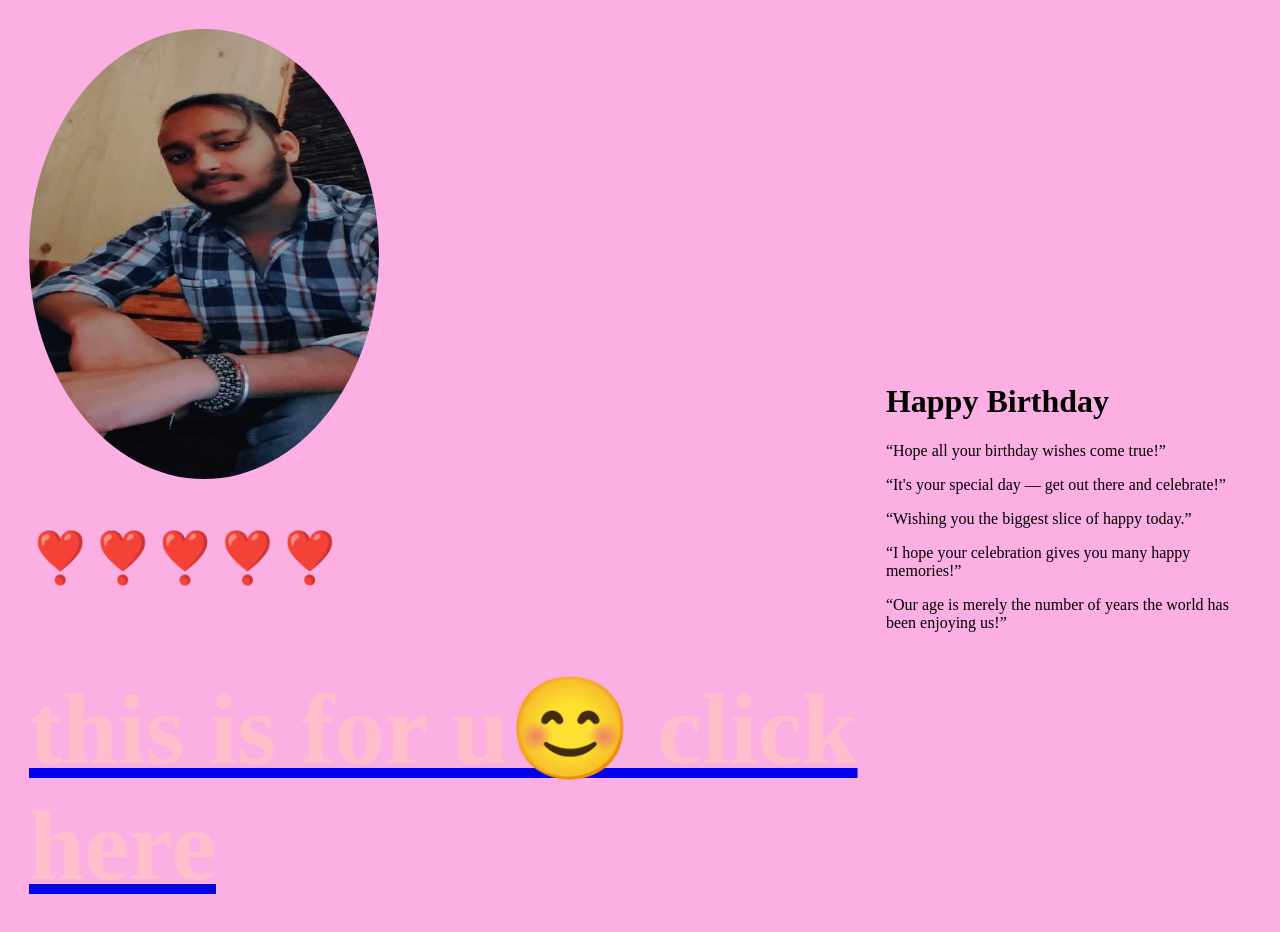
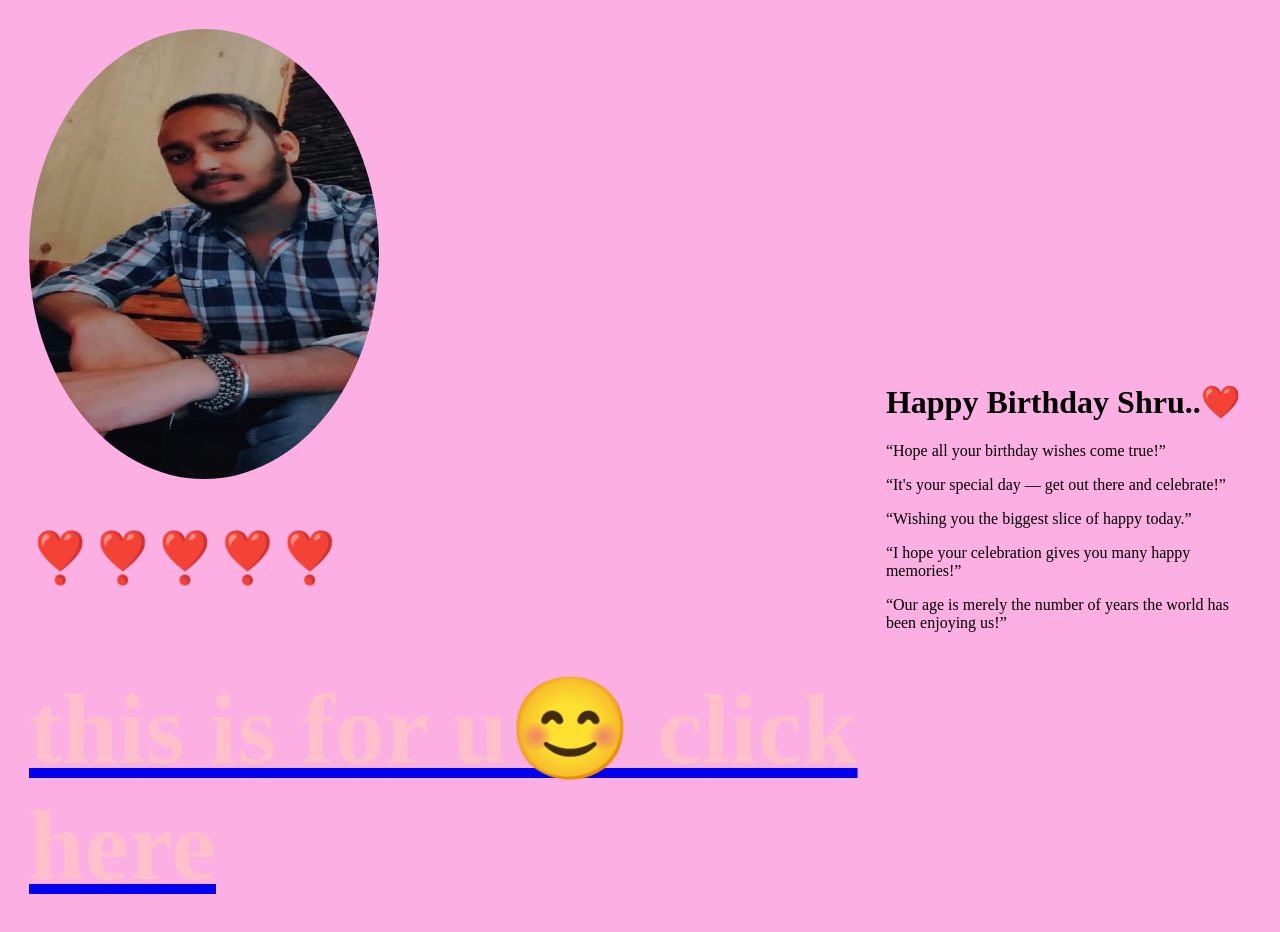
Before and after one commit to Monu1432/birthday, a plain HTML site: page index.html in a window 1280 px wide. Drawn offline with Linux system fonts and the light colour scheme.

Commit message:
Update index.html

```diff
--- a/index.html
+++ b/index.html
@@ -14,7 +14,7 @@
         <a href="https://www.youtube.com/watch?v=K2aJTT29ZdU"><h2>this is for u😊 click here</h2></a>
 
 </td>
-<td><h1 id="heading">Happy Birthday</h1>
+<td><h1 id="heading">Happy Birthday Shru..❤️</h1>
 <p>“Hope all your birthday wishes come true!”</p>
 <p>“It's your special day — get out there and celebrate!”</p>
 <p>“Wishing you the biggest slice of happy today.”</p>
```
